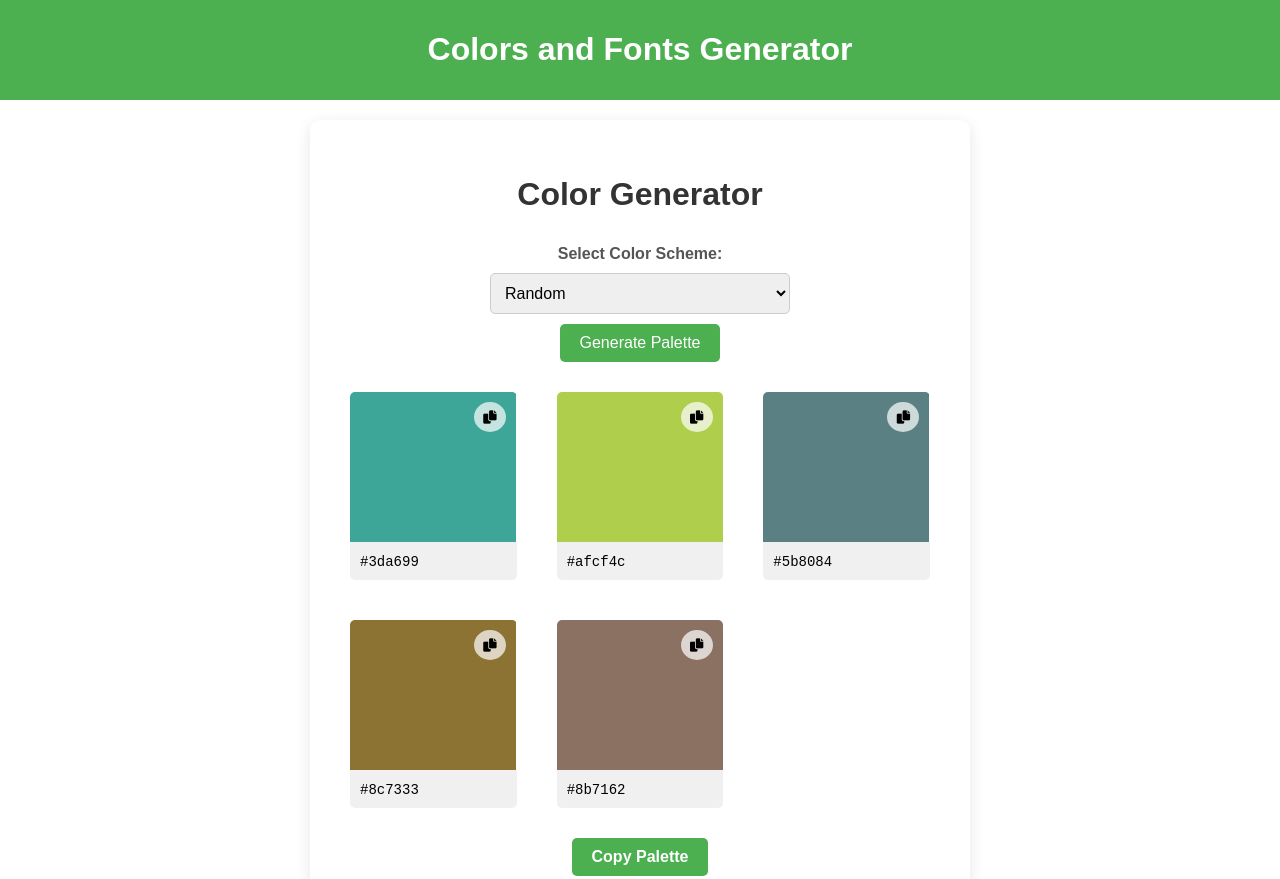
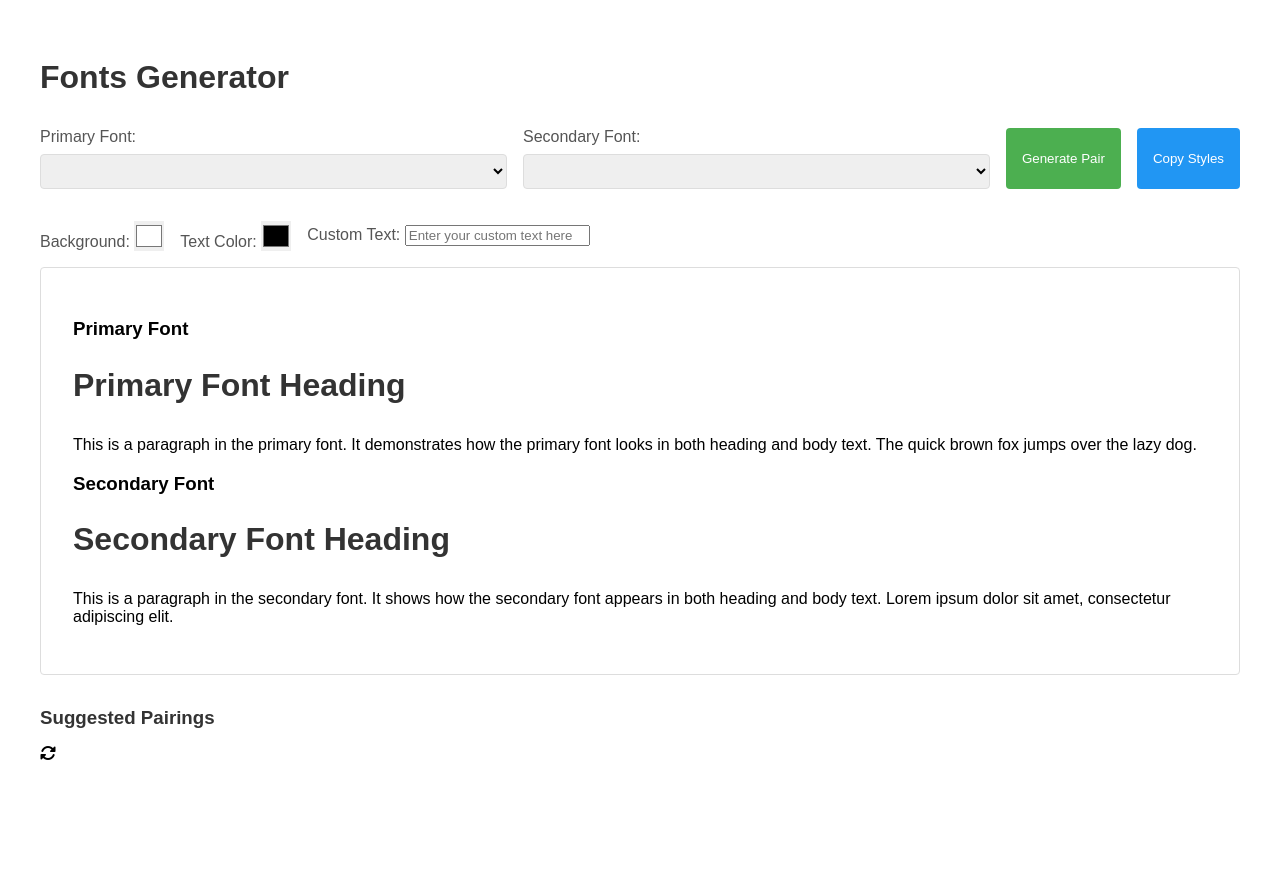
Before and after one commit to shawalkhan09/FontsGenerator, a plain HTML site: page index.html in a window 1280 px wide. Shown: the top 879 px of the page. After the commit the page ends 800 px from the top, so only its background shows below. Drawn offline with Linux system fonts and the light colour scheme.

Commit message:
Update index.html

```diff
--- a/index.html
+++ b/index.html
@@ -3,41 +3,11 @@
 <head>
     <meta charset="UTF-8">
     <meta name="viewport" content="width=device-width, initial-scale=1.0">
-    <title>Colors and Fonts Generator</title>
-    <link rel="stylesheet" href="https://cdnjs.cloudflare.com/ajax/libs/font-awesome/6.0.0-beta3/css/all.min.css">
+    <link rel="stylesheet" href="https://cdnjs.cloudflare.com/ajax/libs/font-awesome/6.4.0/css/all.min.css">
     <link rel="stylesheet" href="styles.css">
+    <title>Document</title>
 </head>
 <body>
-    <header>
-        <h1>Colors and Fonts Generator</h1>
-        <nav>
-            <!-- Navigation links can be added here -->
-        </nav>
-    </header>
-
-    <main>
-        <!-- color generator section -->
-        <section id="color-generator">
-            <div class="color-generator-header">
-                <h2>Color Generator</h2>
-            </div>
-            <div class="color-scheme-controls">
-                <label for="color-scheme">Select Color Scheme:</label>
-                <select id="color-scheme">
-                    <option value="random">Random</option>
-                    <option value="monochromatic">Monochromatic</option>
-                    <option value="complementary">Complementary</option>
-                    <option value="triadic">Triadic</option>
-                    <option value="analogous">Analogous</option>
-                </select>
-                <button id="generate-palette">Generate Palette</button>
-            </div>
-            <div id="colors-container">
-                <!-- Color boxes will be dynamically generated here -->
-            </div>
-            <button id="copy-palette" class="copy-palette-button">Copy Palette</button>
-        </section>
-
     <!-- font generator section -->
     <section id="fonts-generator">
         <h2>Fonts Generator</h2>
@@ -58,35 +28,47 @@
             </div>
         </div>
         <div class="preview-controls">
+            <div class="color-control">
                 <label for="background-color">Background:</label>
                 <input type="color" id="background-color" value="#ffffff">
+            </div>
+            <div class="color-control">
                 <label for="text-color">Text Color:</label>
                 <input type="color" id="text-color" value="#000000">
             </div>
+            <div class="custom-text-control">
+                <label for="custom-text">Custom Text:</label>
+                <input type="text" id="custom-text" placeholder="Enter your custom text here">
+            </div>
+        </div>
         <div id="font-preview">
             <div class="preview-area">
-                    <h1 class="primary-font">Primary Font Heading</h1>
-                    <p class="secondary-font">This is a paragraph in the secondary font. It demonstrates how the two fonts work together in a real-world scenario. The quick brown fox jumps over the lazy dog.</p>
-                    <h2 class="primary-font">Secondary Heading</h2>
-                    <p class="secondary-font">Another paragraph showcasing the secondary font. Lorem ipsum dolor sit amet, consectetur adipiscing elit. Sed do eiusmod tempor incididunt ut labore et dolore magna aliqua.</p>
+                <div class="preview-section">
+                    <!-- <i class="copy-icon fas fa-copy" aria-label="Copy primary font text"></i> -->
+                    <h3>Primary Font</h3>
+                    <h2 class="primary-font">Primary Font Heading</h2>
+                    <p class="primary-font">This is a paragraph in the primary font. It demonstrates how the primary font looks in both heading and body text. The quick brown fox jumps over the lazy dog.</p>
+                </div>
+                <div class="preview-section">
+                    <!-- <i class="copy-icon fas fa-copy" aria-label="Copy secondary font text"></i> -->
+                    <h3>Secondary Font</h3>
+                    <h2 class="secondary-font">Secondary Font Heading</h2>
+                    <p class="secondary-font">This is a paragraph in the secondary font. It shows how the secondary font appears in both heading and body text. Lorem ipsum dolor sit amet, consectetur adipiscing elit.</p>
+                </div>
             </div>
         </div>
         <div id="suggested-pairs">
+            <div id="suggested-pairs">
+                <div class="suggested-pairs-header">
                     <h3>Suggested Pairings</h3>
-                <div class="pair-suggestions"></div>
+                    <i class="refresh-icon fas fa-sync-alt" aria-label="Refresh suggested pairs"></i>
+                </div>
+                <div class="pair-suggestions">
+                    <!-- This will be dynamically populated by JavaScript -->
+                </div>
+            </div>
         </div>
     </section>
-
-        <!-- <section id="preview-area">
-            <h2>Preview</h2>
-            Preview area will display selected colors and fonts
-        </section> -->
-    </main>
-
-    <footer>
-        <p>&copy; 2024 Colors and Fonts Generator. All rights reserved.</p>
-        <!-- Additional links or credits can go here -->
-    </footer>
 
     <script src="script.js"></script>
 </body>
```
Lines whose indentation alone changed are shown as unchanged.
